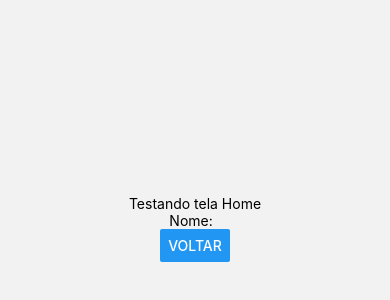
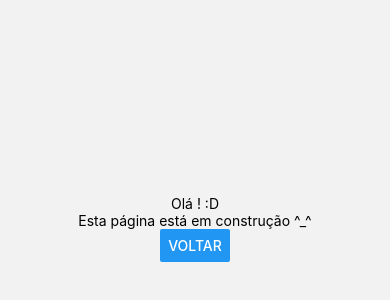
Before and after one commit to tiilde/app-delivery-org, a React Native app: screen /Home in a window 390 px wide. Shown: the part 194-494 px from the top of the page. Built offline with nearby package versions, Linux system fonts and the light colour scheme.

Commit message:
mantendo async storage ~

```diff
--- a/src/views/Home/Home.js
+++ b/src/views/Home/Home.js
@@ -30,8 +30,8 @@ export default function Home({ navigation }) {
 
     return (
         <View style={{ flex: 1, alignItems: 'center', justifyContent: 'center'}}>
-            <Text>Testando tela Home</Text>
-            <Text>Nome: {nome} </Text>
+            <Text>Olá {nome}! :D</Text>
+            <Text>Esta página está em construção ^_^</Text>
             <Button title='Voltar' onPress={() => navigation.navigate('BoasVindas')} />
         </View>
     )
```
Also changed, not shown: db/DatabaseInstance.js (deleted, +0 -7 lines).
